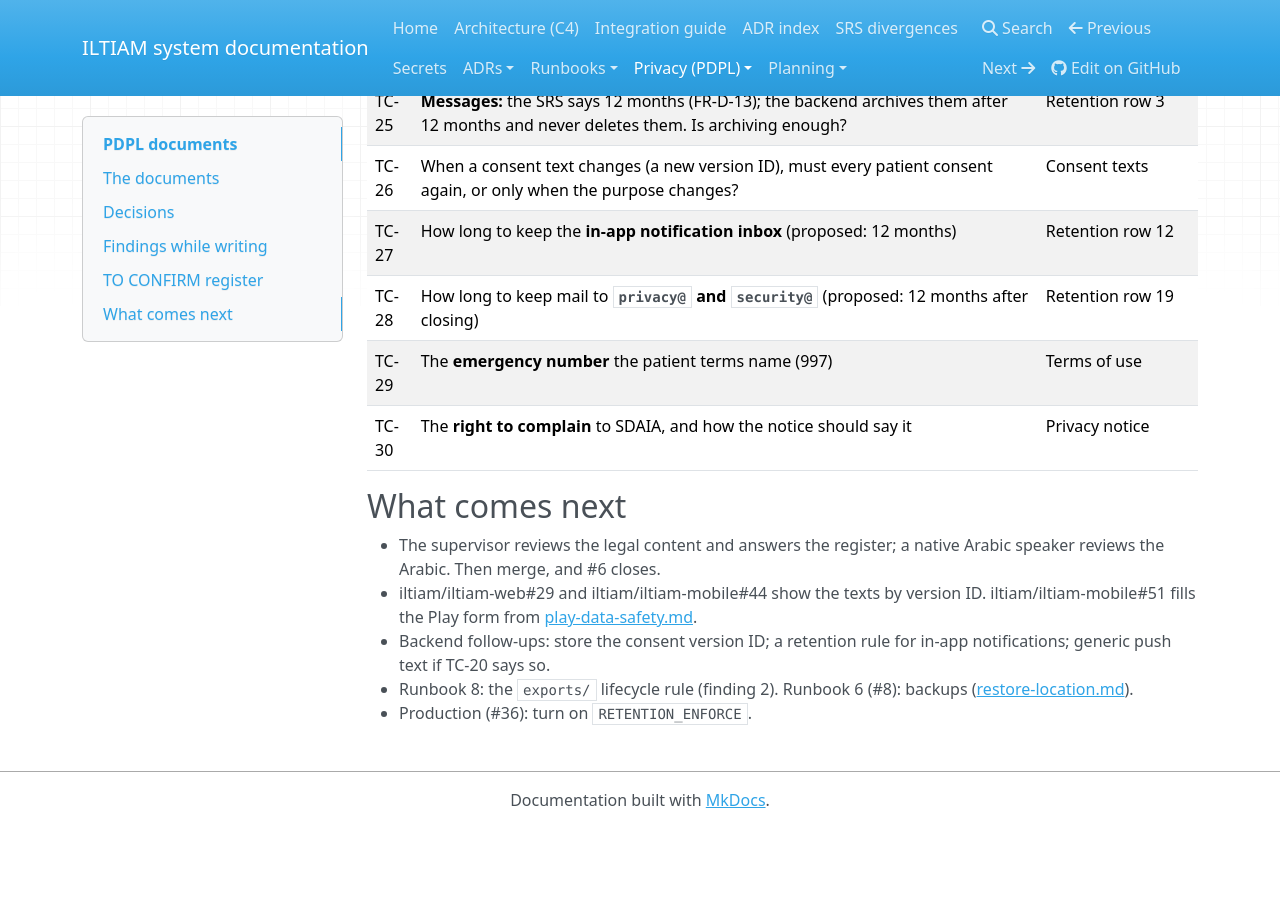
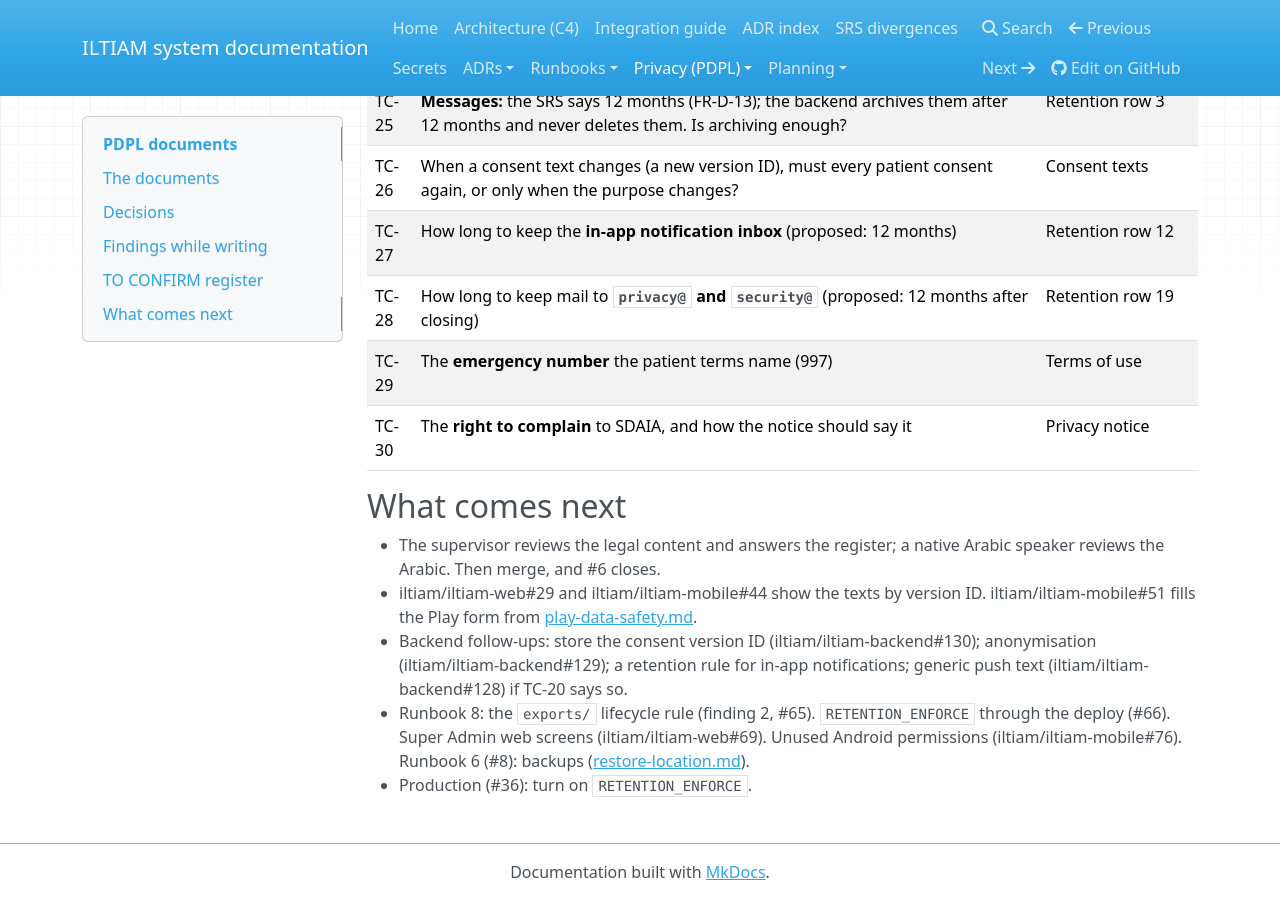
Before and after one commit to iltiam/iltiam-deployment, an MkDocs documentation site: the page built from docs/privacy/index.md, in a window 1280 px wide and 900 px high, scrolled down 3711 px. Built offline with MkDocs 1.6.1, drawn with Linux system fonts in a browser that asks for light colours; before the commit the page ends 4539 px from its top, so only the background shows below that; some of the changed text lies outside the part shown.

Commit message:
docs(privacy): link the follow-up issues from the #6 findings
Refs #6

```diff
--- a/docs/privacy/index.md
+++ b/docs/privacy/index.md
@@ -33,12 +33,12 @@
 
 These are facts found in the code on 2026-11-13. They are not legal questions, so they aren't in the register.
 
-1. **Push notifications carry health-related text through Google.** Firebase Cloud Messaging receives each notification's title and text, and some say, for example, "The result of your latest wound photo shows a high risk" (iltiam-backend `apps/notifications/catalog.py`). No measurement, photo or diagnosis is sent. See TC-20.
-2. **Export files are never removed from storage.** The backend refuses a download after 7 days and expects a bucket lifecycle rule on the `exports/` prefix of `iltiam-<SHORT>-reports`. That rule doesn't exist (Runbook 8, section 8 has only two rules). Until it is added, [retention.md](retention.md) names a monthly manual clean-up.
+1. **Push notifications carry health-related text through Google.** Firebase Cloud Messaging receives each notification's title and text, and some say, for example, "The result of your latest wound photo shows a high risk" (iltiam-backend `apps/notifications/catalog.py`). No measurement, photo or diagnosis is sent. See TC-20. Issue: iltiam/iltiam-backend#128.
+2. **Export files are never removed from storage.** The backend refuses a download after 7 days and expects a bucket lifecycle rule on the `exports/` prefix of `iltiam-<SHORT>-reports`. That rule doesn't exist (Runbook 8, section 8 has only two rules). Until it is added, [retention.md](retention.md) names a monthly manual clean-up. Issue: #65.
 3. **The mobile app downloads its fonts from Google at run time** (`google_fonts` without bundled fonts), so Google sees the phone's IP address when the app first opens. The web app bundles its fonts. Bundling the fonts in the app removes this; see TC-23.
-4. **The backend records when a consent was given or withdrawn, not which text version.** `Patient.ai_analysis_consent_at` and `ai_feedback_consent_at` hold a time only. Storing the version ID is a backend follow-up ([consent-texts.md](consent-texts.md)).
-5. **Anonymisation keeps wound photos, notes and message text.** They can still identify a person (a face, a tattoo, a name typed in a message). See TC-12 and [the rights map](rights-map.md#6-destruction-deletion-done-as-anonymisation).
-6. **Super Admin screens for deletion requests and breach incidents don't exist on the web yet.** The rights work through the API (`/api/data-requests/`, `/api/breach-incidents/`) and `manage.py send_breach_notice`.
+4. **The backend records when a consent was given or withdrawn, not which text version.** `Patient.ai_analysis_consent_at` and `ai_feedback_consent_at` hold a time only. Storing the version ID is a backend follow-up ([consent-texts.md](consent-texts.md)). Issue: iltiam/iltiam-backend#130.
+5. **Anonymisation keeps wound photos, notes and message text.** They can still identify a person (a face, a tattoo, a name typed in a message). See TC-12 and [the rights map](rights-map.md#6-destruction-deletion-done-as-anonymisation). Issue: iltiam/iltiam-backend#129.
+6. **Super Admin screens for deletion requests and breach incidents don't exist on the web yet.** The rights work through the API (`/api/data-requests/`, `/api/breach-incidents/`) and `manage.py send_breach_notice`. Issue: iltiam/iltiam-web#69.
 
 ## TO CONFIRM register
 
@@ -81,6 +81,6 @@ Each item needs an answer from the supervisor, or someone who knows the PDPL, be
 
 - The supervisor reviews the legal content and answers the register; a native Arabic speaker reviews the Arabic. Then merge, and #6 closes.
 - iltiam/iltiam-web#29 and iltiam/iltiam-mobile#44 show the texts by version ID. iltiam/iltiam-mobile#51 fills the Play form from [play-data-safety.md](play-data-safety.md).
-- Backend follow-ups: store the consent version ID; a retention rule for in-app notifications; generic push text if TC-20 says so.
-- Runbook 8: the `exports/` lifecycle rule (finding 2). Runbook 6 (#8): backups ([restore-location.md](restore-location.md)).
+- Backend follow-ups: store the consent version ID (iltiam/iltiam-backend#130); anonymisation (iltiam/iltiam-backend#129); a retention rule for in-app notifications; generic push text (iltiam/iltiam-backend#128) if TC-20 says so.
+- Runbook 8: the `exports/` lifecycle rule (finding 2, #65). `RETENTION_ENFORCE` through the deploy (#66). Super Admin web screens (iltiam/iltiam-web#69). Unused Android permissions (iltiam/iltiam-mobile#76). Runbook 6 (#8): backups ([restore-location.md](restore-location.md)).
 - Production (#36): turn on `RETENTION_ENFORCE`.
```
Also changed, not shown: docs/privacy/consent-texts.md (+1 -1 lines), docs/privacy/play-data-safety.md (+2 -2 lines), docs/privacy/retention.md (+2 -2 lines), docs/privacy/rights-map.md (+5 -5 lines), docs/privacy/ropa.md (+2 -2 lines).
